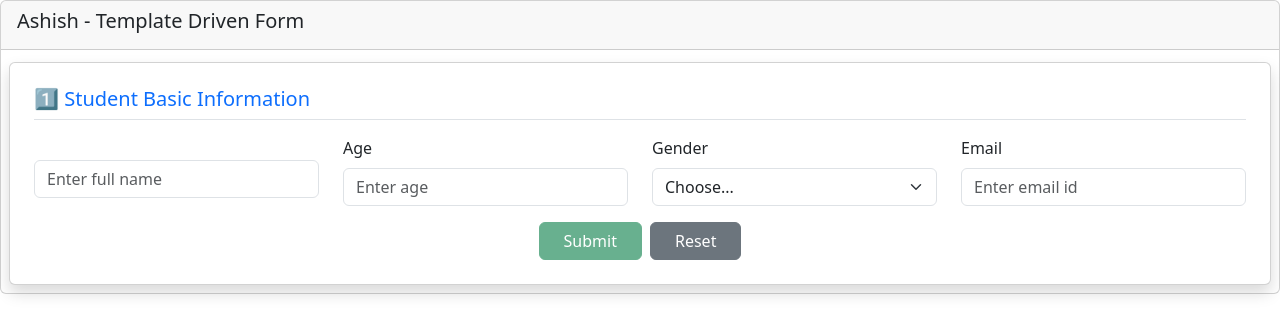
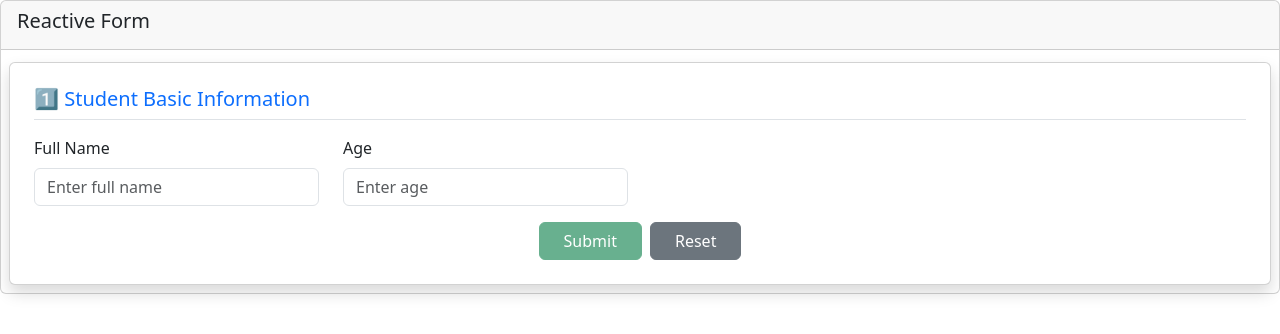
Before and after one commit to gaurav3421-admin/PMSProject_Rohit_Ashish, an Angular app: page / in a window 1280 px wide. Shown: the top 334 px of the page. Built offline with nearby package versions, Linux system fonts and the light colour scheme.

Commit message:
Angular Forms

```diff
--- a/src/app/app.html
+++ b/src/app/app.html
@@ -4,5 +4,6 @@
 <!-- <app-directive></app-directive> -->
 <!-- <app-pipes></app-pipes> -->
 <!-- <app-student-registration></app-student-registration> -->
- <app-student-information-ashish></app-student-information-ashish>
+ <!-- <app-student-information-ashish></app-student-information-ashish> -->
+  <app-reactive-form></app-reactive-form>
 <router-outlet />
--- a/src/app/app.ts
+++ b/src/app/app.ts
@@ -7,6 +7,7 @@ import { Directive } from '../app/directive/directive';
 import { Pipes } from '../app/pipes/pipes';
 import { StudentRegistration} from '../app/student-registration/student-registration';
 import { StudentInformationAshish } from '../app/student-information-ashish/student-information-ashish';
+import { ReactiveForm } from '../app/reactive-form/reactive-form'
 
 @Component({
   selector: 'app-root',
@@ -16,7 +17,8 @@ import { StudentInformationAshish } from '../app/student-information-ashish/stud
     //Directive
     //Pipes
     //StudentRegistration,
-    StudentInformationAshish
+    //StudentInformationAshish,
+    ReactiveForm
   ],
   templateUrl: './app.html',
   styleUrl: './app.css'
--- /dev/null
+++ b/src/app/reactive-form/reactive-form.html
@@ -0,0 +1,52 @@
+<div class="card table-card">
+    <div class="card-header">
+        <h5>Reactive Form </h5>
+    </div>
+    <div class="card-body p-2">
+        <div class="container-fulid mt-1">
+            <div class="card p-4 shadow">
+                <!-- Reference the form with #studentForm and bind to ngSubmit event -->
+                <form [formGroup]="studentReactiveForm" (ngSubmit)="onSubmit()"  novalidate>
+
+                    <!-- Section 1: Student Basic Information -->
+                    <h5 class="mb-3 text-primary border-bottom pb-2">1️⃣ Student Basic Information</h5>
+
+                    <div class="row mb-3">
+                        <div class="col-md-3">
+                            <label for="studentName" class="form-label">Full Name</label>
+                            <!-- Add name attribute, [(ngModel)], required, and validation reference #fullName -->
+                            <input type="text" class="form-control" id="fullName" placeholder="Enter full name"
+                                name="fullName" formControlName="fullName">
+                            <div *ngIf="studentReactiveForm.controls['fullName']?.invalid && (studentReactiveForm.controls['fullName']?.touched || studentReactiveForm.controls['fullName']?.dirty)"
+                                class="alert alert-danger">
+                                Name is required.
+                            </div>
+
+
+                        </div>
+
+                        <div class="col-md-3">
+                            <label for="studentAge" class="form-label">Age</label>
+                            <input type="number" class="form-control" id="studentAge" placeholder="Enter age" name="age"
+                                max="100" min="1" formControlName="age"  >
+                            <div *ngIf="studentReactiveForm.controls['age']?.invalid && (studentReactiveForm.controls['age']?.touched || studentReactiveForm.controls['age']?.dirty )" class="text-danger">
+                                Age is required and must be between 1 and 100.
+                            </div>
+
+                        </div>
+
+                    </div>
+
+                    <!-- Buttons -->
+                    <div class="text-center">
+                        <!-- Disable submit button if the form is invalid -->
+                        <button type="submit" class="btn btn-success px-4 me-2" [disabled]="studentReactiveForm.invalid">Submit</button>
+                        <button type="reset" class="btn btn-secondary px-4">Reset</button>
+                    </div>
+
+                </form>
+
+            </div>
+        </div>
+    </div>
+</div>
--- /dev/null
+++ b/src/app/reactive-form/reactive-form.ts
@@ -0,0 +1,45 @@
+import { Component, OnInit } from '@angular/core';
+import { FormBuilder, FormControl, FormGroup, Validators, ReactiveFormsModule } from '@angular/forms'; // step 1: import ReactiveFormsModule
+import { CommonModule } from '@angular/common';
+
+@Component({
+  selector: 'app-reactive-form',
+  imports: [ReactiveFormsModule, CommonModule],
+  templateUrl: './reactive-form.html',
+  styleUrl: './reactive-form.css',
+})
+export class ReactiveForm implements OnInit {
+  studentReactiveForm!: FormGroup;
+
+  constructor(private fb: FormBuilder) { } /// Step 2
+
+
+  ngOnInit(): void {
+    this.initializReactiveForm();
+  }
+
+  initializReactiveForm() {
+
+    this.studentReactiveForm = new FormGroup({
+
+      fullName: new FormControl('', [Validators.required]),
+      age :new FormControl('', [Validators.required, Validators.min(1), Validators.max(100)]),
+
+
+    });
+  }
+
+  onSubmit():void {
+
+    alert('Form submitted');
+    if (this.studentReactiveForm.valid) {
+      console.log(this.studentReactiveForm.value);
+      console.log(this.studentReactiveForm.value.fullName);
+      console.log(this.studentReactiveForm.value.age);
+
+    }
+  }
+
+
+
+}
```
Also changed, not shown: src/app/reactive-form/reactive-form.css (added), 1 other file (tests, documents, lock files or other folders).
